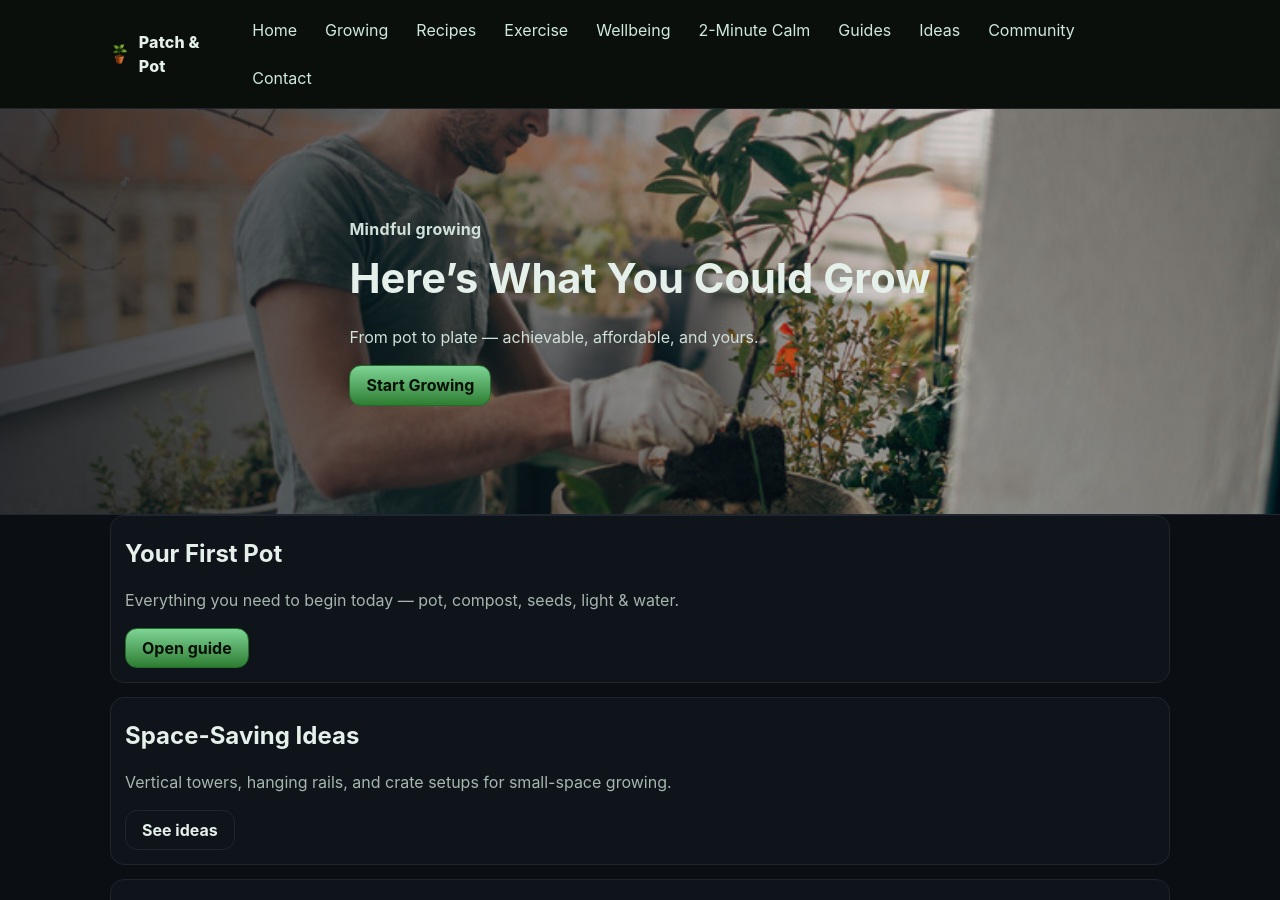
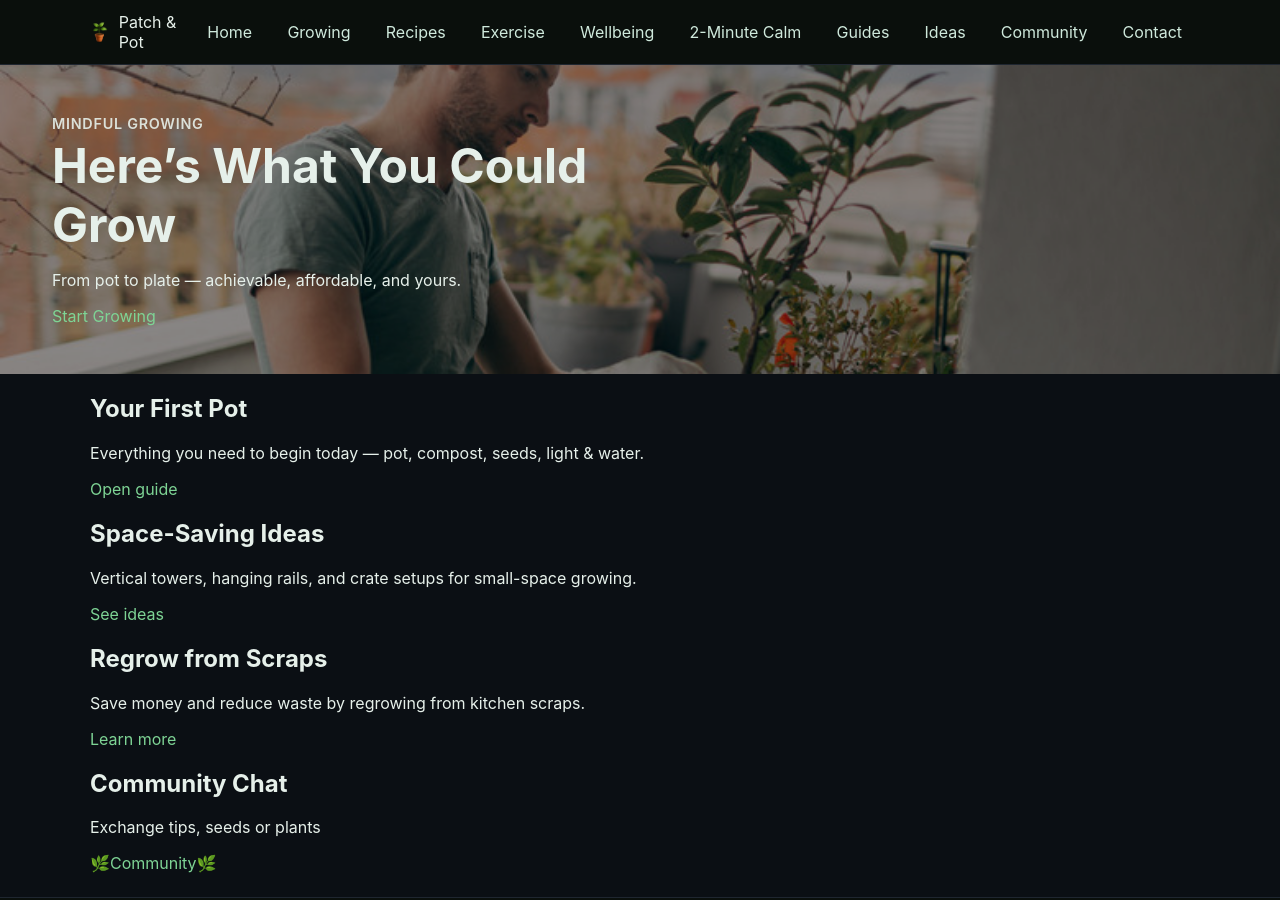
Before and after one commit to grantfitfuel/patchandpot, a Jekyll site: the page built from sites/index.html, in a window 1280 px wide and 900 px high. Built offline with Jekyll 4.4.1, drawn with Linux system fonts in a browser that asks for light colours.

Commit message:
Update site.css

```diff
--- a/sites/assets/css/site.css
+++ b/sites/assets/css/site.css
@@ -1,91 +1,177 @@
-/* Patch & Pot — Base Theme */
-
-:root{
-  --bg:#0b0f14; --ink:#e6f0ea; --ink-d:#cfe1d9; --muted:#a6b6af;
-  --glass:#0f131a; --stroke:#1f2630;
-  --green1:#7ed495; --green2:#2E7D32;
-  --terra:#c46a3b; --terra-d:#9a4e28;
-  --maxw:1100px; --radius:14px; --shadow:0 8px 24px rgba(0,0,0,.2);
+:root {
+  --bg:#0b0f14;
+  --ink:#e6f0ea;
+  --glass:#0f131a;
+  --stroke:#1f2630;
+  --accent:#7ed495;
+  --maxw:1100px;
+  --nav-gap:1.2rem;
 }
 
-*{box-sizing:border-box}
-html,body{margin:0;background:var(--bg);color:var(--ink);font:16px/1.5 Inter,system-ui,Segoe UI,Arial,sans-serif}
-img{max-width:100%;height:auto;display:block}
-.wrap{max-width:var(--maxw);margin:0 auto;padding:0 20px}
-
-/* Links & copy */
-a{color:var(--green1);text-decoration:none}
-a:hover{text-decoration:underline}
-h1{font-size:clamp(1.8rem,3.5vw,2.6rem);margin:.35rem 0 .5rem}
-h2{font-size:clamp(1.2rem,2.2vw,1.5rem);margin:.35rem 0 .35rem}
-.lead{color:var(--ink-d)}
-.meta,.note,.muted{color:var(--muted)}
-
-/* Buttons */
-.btn{display:inline-flex;align-items:center;gap:.55rem;padding:.7rem 1rem;border-radius:12px;
-     font-weight:700;border:1px solid transparent;cursor:pointer;line-height:1}
-.btn.primary{background:linear-gradient(180deg,var(--green1),var(--green2));color:#061007;border-color:#226b29}
-.btn.pot{background:linear-gradient(180deg,var(--terra),var(--terra-d));color:#fff;border-color:#8a3e1f}
-.btn.ghost{background:transparent;border-color:var(--stroke);color:var(--ink)}
-.btn:hover{filter:brightness(1.02)}
-
-/* Header */
-.site-header{background:#0a0f0c;border-bottom:1px solid var(--stroke);position:sticky;top:0;z-index:50}
-.site-header .wrap{display:flex;align-items:center;justify-content:space-between;gap:14px;padding:12px 20px}
-.brand{display:flex;align-items:center;gap:10px;color:var(--ink)}
-.brand:hover{text-decoration:none}
-.logo{height:28px;width:auto}
-.site-title{font-weight:800;letter-spacing:.2px}
-.nav{display:flex;gap:12px;flex-wrap:wrap}
-.nav a{color:#cfe9dc;padding:6px 8px;border-radius:8px}
-.nav a:hover{background:#101612;text-decoration:none}
-.menu-toggle{background:transparent;border:0;color:var(--ink);display:none}
-.menu-ico{display:inline-block;width:22px;height:16px}
-.menu-ico span{display:block;height:2px;background:var(--ink);margin:3px 0}
-
-@media (max-width:820px){
-  .menu-toggle{display:inline-block}
-  .nav{display:none;flex-direction:column;background:#0a0f0c;border-top:1px solid var(--stroke);
-       margin:0 20px 12px;padding:8px;border-radius:12px}
-  .nav.open{display:flex}
+/* ========== BASE ========== */
+html, body {
+  background:var(--bg);
+  color:var(--ink);
+  font-family:Inter,system-ui,Arial,sans-serif;
+  margin:0;
+  padding:0;
 }
 
-/* Hero (fixes: cover, left-aligned copy) */
-.hero{position:relative;background:var(--glass);border-bottom:1px solid var(--stroke)}
-.hero figure{position:relative;margin:0;height:clamp(260px,45vh,520px);overflow:hidden}
-.hero figure img{width:100%;height:100%;object-fit:cover}
-.hero figure .overlay{position:absolute;inset:0;
-  background:linear-gradient(90deg,rgba(11,15,20,.8) 0%, rgba(11,15,20,.45) 45%, rgba(11,15,20,.1) 75%)}
-.hero .content{position:absolute;inset:0;display:flex;align-items:center}
-.hero .content .wrap{padding:0 20px;max-width:var(--maxw)}
-.eyebrow{display:inline-block;font-weight:700;letter-spacing:.3px;color:var(--ink-d)}
+.wrap {
+  max-width:var(--maxw);
+  margin:0 auto;
+  padding:0 20px;
+}
 
-/* Cards / sections */
-.card{background:var(--glass);border:1px solid var(--stroke);border-radius:var(--radius);padding:14px}
-.grid{display:grid;gap:14px}
-@media(min-width:900px){ .grid.cols2{grid-template-columns:1fr 1fr} }
+a {
+  color:var(--accent);
+  text-decoration:none;
+}
 
-/* Generic figure container (pages) */
-.figure{background:var(--glass);border:1px solid var(--stroke);border-radius:var(--radius);padding:12px}
-.figure img{border-radius:12px}
+/* ========== HEADER ========== */
+.site-header {
+  background:#0a0f0c;
+  border-bottom:1px solid var(--stroke);
+}
 
-/* Make page images sane by default */
-main img{width:100%;height:auto;border-radius:12px}
-.hero img{border-radius:0}
+.site-header .wrap {
+  display:flex;
+  align-items:center;
+  justify-content:space-between;
+  gap:14px;
+  padding:12px 20px;
+}
 
-/* Footer */
-.site-footer{background:#0a0f0c;border-top:1px solid var(--stroke);margin-top:24px}
-.site-footer .wrap{display:flex;flex-wrap:wrap;gap:12px;align-items:center;justify-content:space-between;padding:14px 20px}
-.footer-icon{height:36px;width:auto;opacity:.95}
-.foot-nav{display:flex;flex-wrap:wrap;gap:10px}
-.foot-nav a{color:#cfe9dc;padding:4px 8px;border-radius:8px}
-.foot-nav a:hover{background:#101612}
+.site-header .brand {
+  display:flex;
+  align-items:center;
+  gap:10px;
+  color:var(--ink);
+}
 
-/* Utilities */
-.mini-nav{display:flex;flex-wrap:wrap;gap:.5rem;margin:1rem 0 .75rem}
-.mini-nav a{background:#122017;color:#dff3ea;padding:.45rem .8rem;border-radius:8px;text-decoration:none}
-.mini-nav a:hover{background:#16281c}
+.logo {
+  height:28px;
+  width:auto;
+}
 
-/* Accessibility helpers */
-:focus-visible{outline:2px solid #8fd7b0;outline-offset:2px}
-[aria-current="page"]{background:#101612;border-radius:8px}
+.nav {
+  display:flex;
+  flex-wrap:nowrap;
+  gap:var(--nav-gap);
+  white-space:nowrap;
+  justify-content:flex-end;
+}
+
+.nav a {
+  flex-shrink:0;
+  font-size:1rem;
+  padding:6px 8px;
+  border-radius:8px;
+  color:#cfe9dc;
+}
+
+.nav a:hover {
+  background:#101612;
+}
+
+/* Responsive shrink without wrap or scroll */
+@media (max-width: 960px) {
+  :root { --nav-gap:0.9rem; }
+  .nav a { font-size:0.9rem; padding:4px 6px; }
+}
+@media (max-width: 820px) {
+  :root { --nav-gap:0.6rem; }
+  .nav a { font-size:0.85rem; padding:3px 5px; }
+}
+
+/* ========== HERO ========== */
+.hero {
+  position:relative;
+  width:100%;
+  min-height:260px;
+  display:flex;
+  align-items:flex-end;
+  justify-content:flex-start;
+}
+
+.hero figure {
+  position:absolute;
+  inset:0;
+  margin:0;
+}
+
+.hero figure img {
+  width:100%;
+  height:100%;
+  object-fit:cover;
+  object-position:center 30%;
+}
+
+.hero .overlay {
+  position:absolute;
+  inset:0;
+  background:rgba(0,0,0,0.45);
+}
+
+.hero .content {
+  position:relative;
+  padding:3rem 2rem;
+  max-width:600px;
+  z-index:1;
+}
+
+.hero .content h1 {
+  margin:0.2rem 0;
+  font-size:clamp(2rem, 4vw, 3rem);
+}
+
+.hero .content .eyebrow {
+  font-weight:600;
+  text-transform:uppercase;
+  font-size:0.9rem;
+  letter-spacing:.05em;
+  opacity:0.9;
+}
+
+/* Per page hero tweak */
+.hero--growing figure img { object-position:center 25%; }
+.hero--exercise figure img { object-position:center 35%; }
+
+/* ========== FOOTER ========== */
+.site-footer {
+  background:#0a0f0c;
+  border-top:1px solid var(--stroke);
+  margin-top:24px;
+}
+
+.site-footer .wrap {
+  display:flex;
+  flex-wrap:wrap;
+  gap:12px;
+  align-items:center;
+  justify-content:space-between;
+  padding:14px 20px;
+}
+
+.footer-icon {
+  height:36px;
+  width:auto;
+  opacity:.95;
+}
+
+.foot-nav {
+  display:flex;
+  flex-wrap:wrap;
+  gap:10px;
+}
+
+.foot-nav a {
+  color:#cfe9dc;
+  text-decoration:none;
+  padding:4px 8px;
+  border-radius:8px;
+}
+
+.foot-nav a:hover {
+  background:#101612;
+}
```
